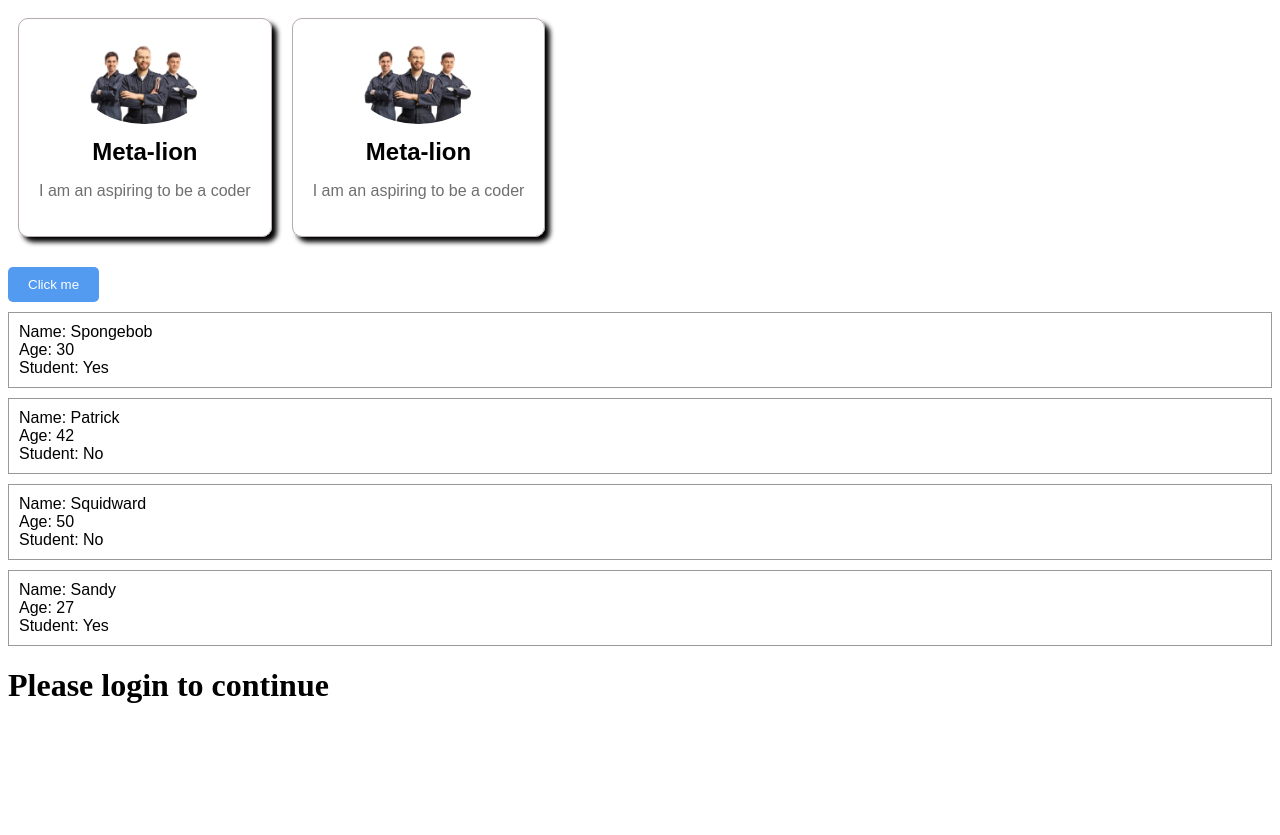
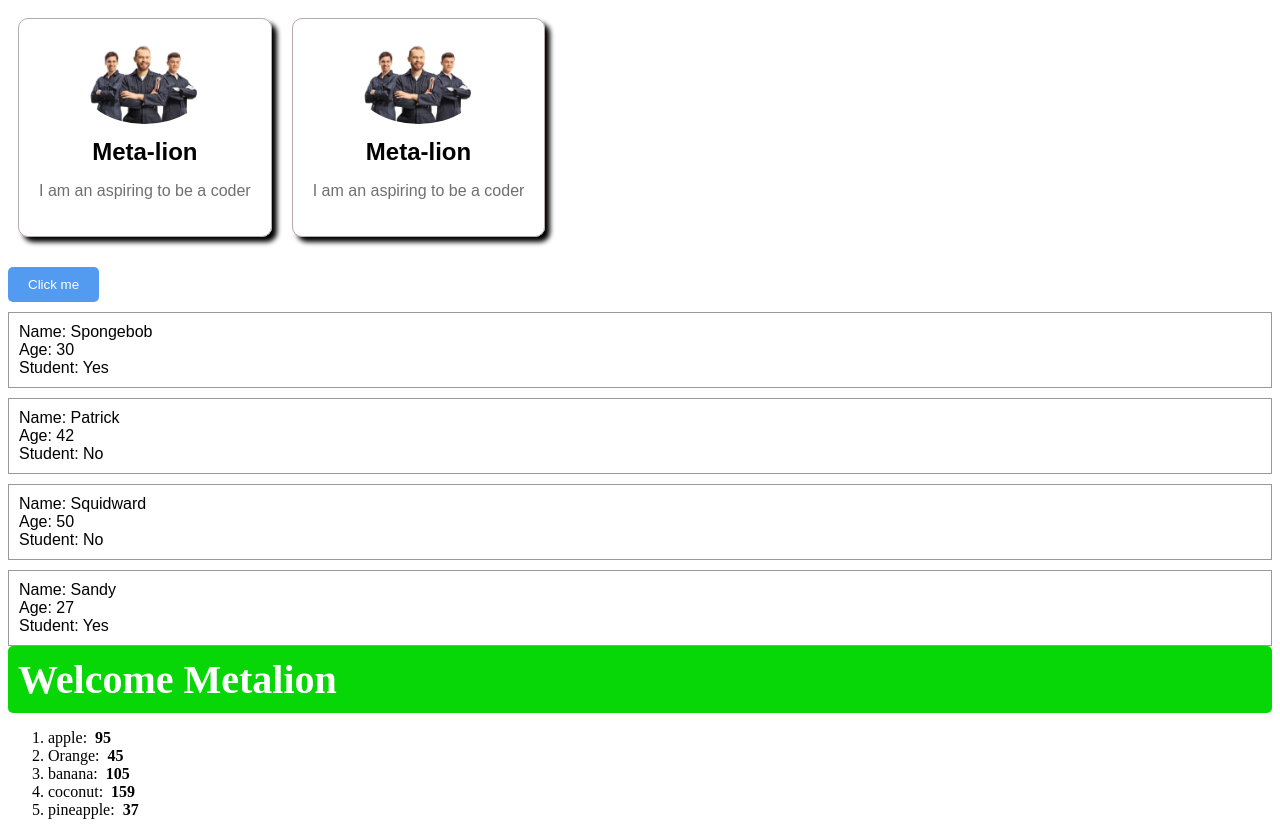
Before and after one commit to MetaDaniel/my-react-app, a React (Vite) app: page / in a window 1280 px wide. Before the commit the page ends 800 px from the top, so only its background shows below. Built offline with nearby package versions, Linux system fonts and the light colour scheme.

Commit message:
version 2

```diff
--- a/src/App.jsx
+++ b/src/App.jsx
@@ -1,8 +1,9 @@
 import Card from "./card"
 import Button from "./button.jsx"
 import Student from "./students.jsx"
-import proTypes from "prop-types"
 import UserGreeting from "./Usergreeting.jsx"
+import List from "./List.jsx"
+
 
 
 function App() {
@@ -17,8 +18,8 @@ function App() {
       <Student name= "Patrick" age={42} isStudent={false}/>
       <Student name= "Squidward" age={50} isStudent={false}/>
       <Student name= "Sandy" age={27} isStudent={true}/>
-
-      <UserGreeting isLoggedIn ={false} userName ="Metalion"/>
+      <UserGreeting isLoggedIn ={true} username = "Metalion" />
+      <List/>
 
 
       </>
--- /dev/null
+++ b/src/List.jsx
@@ -0,0 +1,25 @@
+import { useLayoutEffect } from "react";
+
+function List() {
+    const fruits =[ {id:1, name: "apple", calories: 95},
+                    {id:2, name: "Orange", calories:45},
+                    {id:3,name: "banana", calories: 105},
+                    {id:4, name: "coconut", calories:159},
+                    {id:5, name:"pineapple", calories:37}];
+//fruits.sort((a, b) => a.name.localeCompare(b.name)); //ALPHABETICAL ORDER
+   // fruits.sort((a, b) => b.name.localeCompare(a.name)); // REVERSALALPHABETICAL
+   // fruits.sort((a, b) => a.calories - b.calories) // NUMERIC
+    //fruits.sort((a, b) => b.calories - a.calories) // NUMERIC
+
+    const lowCalFruit = fruits.filter(fruits => fruits.calories <1100);
+
+
+
+
+    const ListItems = fruits.map(fruits => <li key ={fruits.name}>
+                                                    {fruits.name}: &nbsp;
+                                                    <b>{fruits.calories}</b></li>);
+    return(<ol>{ListItems}</ol>)
+}
+
+export default List;
--- a/src/UserGreeting.jsx
+++ b/src/UserGreeting.jsx
@@ -1,13 +1,23 @@
 
-
+import PropTypes from "prop-types";
 function UserGreeting(props) {
 
-      if(props.isLoggedIn){
-        return <h1>welcome {props.userName}</h1>
-      } else{
-        return <h1>Please login to continue </h1>
-      }
+    const welcomeMessaage = <h2 className="welcome-message">Welcome {props.username}</h2>
+
+    const loginPromt = <h2 className="login-prompt"> Please login to continue </h2>
+
+      return(props.isLoggedIn ? welcomeMessaage:loginPromt );
 
 }
 
+UserGreeting.PropTypes = {
+
+    isLoggedIn: PropTypes.bool,
+    username: PropTypes.string
+}
+
+UserGreeting.defaultprops = {
+    isLoggedIn : false,
+    username : "Guest",
+}
 export default UserGreeting;
--- a/src/index.css
+++ b/src/index.css
@@ -55,3 +55,22 @@ color: black;
   margin: 0;
 
 }
+
+.welcome-message{
+  font-size: 2.5em;
+  background-color: hsla(120, 100%, 42%, 0.973);
+  color: white;
+  padding: 10px;
+  border-radius: 5px;
+  margin: 0;
+  display: block;
+}
+
+.login-prompt{
+  font-size: 2.5em;
+  background-color: hsla(120, 100%, 42%, 0.973);
+  color: white;
+  padding: 10px;
+  border-radius: 5px;
+  margin: 0;
+}
```
